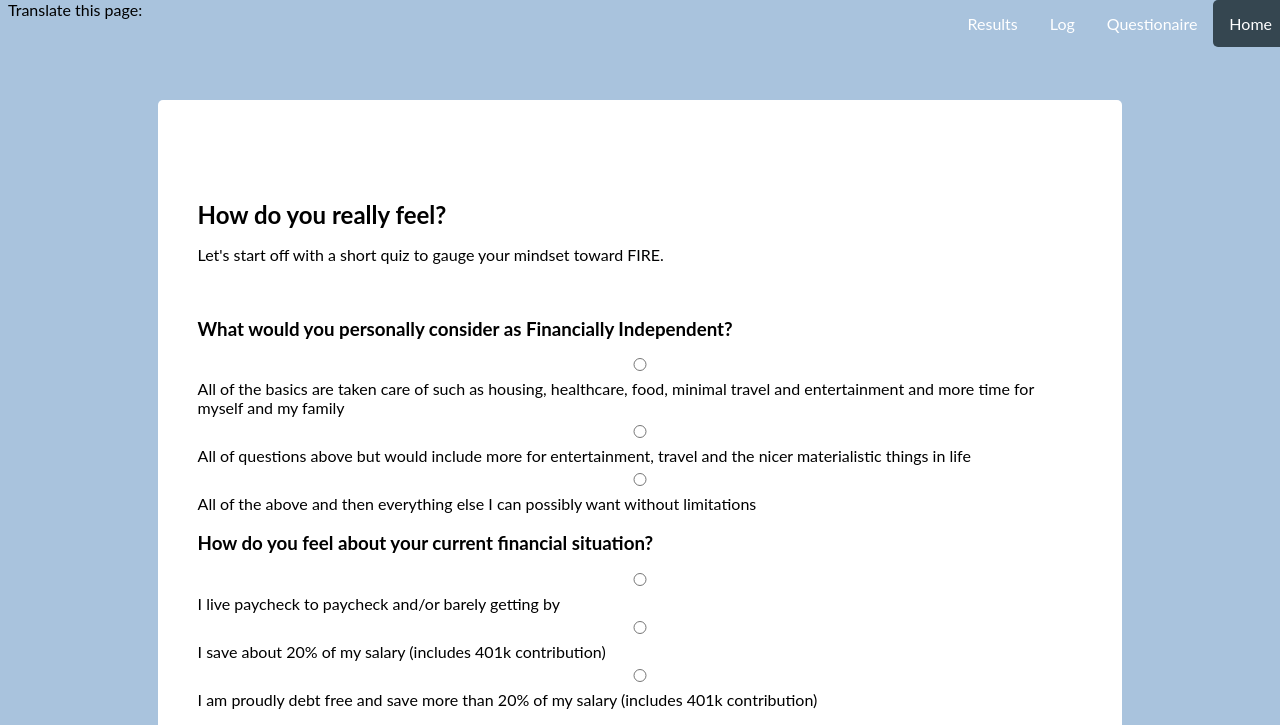
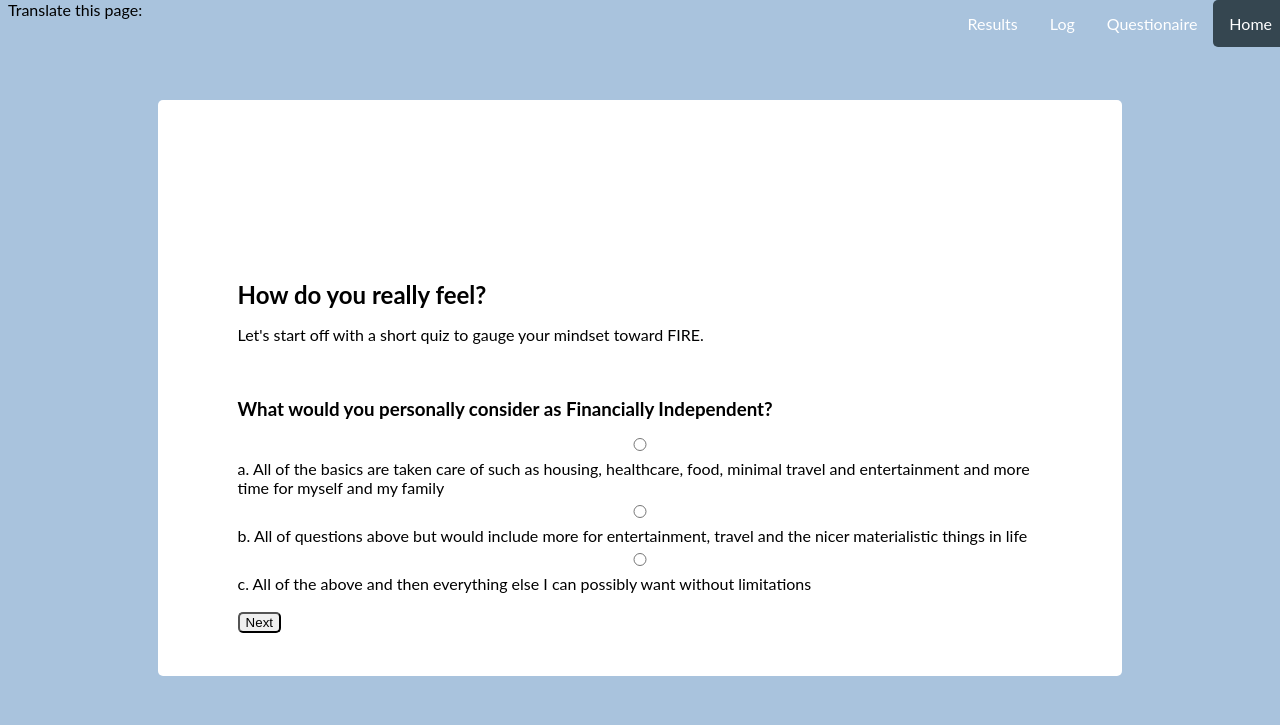
Before and after one commit to louzuniga/FIRE, a website: page public/index.html in a window 1280 px wide. Both pictures are taken after a click on the item "Questionaire". Shown: the top 725 px of the page. Drawn offline with nearby package versions, Linux system fonts and the light colour scheme.

Commit message:
modified questions

```diff
--- a/public/client.js
+++ b/public/client.js
@@ -55,7 +55,7 @@ const loginForm = () => {
 
         // $('.hideme').hide();
         // $('#questionnaire').show();
-        // $('#questionnaire').html(generateQuestions());
+        //
 
         const username = $('.loginUsername').val();
         const password = $('.loginPassword').val();
@@ -123,6 +123,7 @@ $('.signup-nav').click(() => {
         event.preventDefault();
         $('.hideme').hide();
         $('#questions-form').show();
+        $('#questions-form').html(generateQuestions());
     });
 
 
@@ -165,6 +166,8 @@ const watchForm = () => {
     chart();
     logging();
     signupForm();
+    generateQuestions();
+    nextQuestion();
 };
 
 
--- a/public/index.html
+++ b/public/index.html
@@ -25,7 +25,7 @@
                 <li id="results" class="nav-list">
                     <a>Results</a>
                 </li>
-                <li style="float: left;" class="nav-list" id="google-translate"> Translate this page:</li>
+                <li id="google_translate_element" class="nav-list floating-nav"> Translate this page:</li>
             </ul>
         </nav>
     </header>
@@ -85,19 +85,19 @@
     </div>
 
     <!-- questions js-container-->
-        <!-- <div id="questionnaire" class="hidden">
-            <button class="pre-question hidden">Previous</button>
-            <button class="next-button hidden">Next</button>
-        </div> -->
+    <div id="questions-form" class="hideme">
+        <!-- <button class="pre-question">Previous</button>
+        <button class="next-button">Next</button>  -->
+
 
     <!-- Another form of questions -->
-    <div id="questions-form" class="hideme">
+    <!-- <div id="questions-form" class="hideme">
         <h2>How do you really feel?</h2>
         <p>Let's start off with a short quiz to gauge your mindset toward FIRE.</p>
         </br>
-        <form class="questionnaire">
+        <form class="questionnaire"> -->
             <!-- question 1 -->
-            <div class="question">
+            <!-- <div class="question">
             <h3>What would you personally consider as Financially Independent?</h3>
 
             <input type="radio" name="choice" required>
@@ -108,10 +108,10 @@
 
             <input type="radio" name="choice" required>
             <label class="answerChoices">All of the above and then everything else I can possibly want without limitations</label>
-            </div>
+            </div> -->
 
             <!-- question 2 -->
-            <div class="question">
+            <!-- <div class="question">
             <h3>How do you feel about your current financial situation?</h3>
 
             <input type="radio" name="choice" required>
@@ -122,10 +122,10 @@
 
             <input type="radio" name="choice" required>
             <label class="answerChoices">I am proudly debt free and save more than 20% of my salary (includes 401k contribution)</label>
-            </div>
+            </div> -->
 
             <!-- question 3 -->
-            <div class="question">
+            <!-- <div class="question">
             <h3>Are you willing to invest?</h3>
 
             <input type="radio" name="choice" required>
@@ -136,10 +136,10 @@
 
             <input type="radio" name="choice" required>
             <label class="answerChoices">No, I prefer to just keep all my money in my savings and/or CD’s</label>
-            </div>
+            </div> -->
 
             <!-- question 4 -->
-            <div class="question">
+            <!-- <div class="question">
             <h3>Are you willing to optimize your spending and expenses in order to reach your FI?</h3>
 
             <input type="radio" name="choice" required>
@@ -147,10 +147,10 @@
 
             <input type="radio" name="choice" required>
             <label class="answerChoices">No, I can’t identify anything else I can cut back on</label>
-            </div>
+            </div> -->
 
             <!-- question 5 -->
-            <div class="question">
+            <!-- <div class="question">
             <h3>What would you consider wealthy?</h3>
 
             <input type="radio" name="choice" required>
@@ -161,25 +161,25 @@
 
             <input type="radio" name="choice" required>
             <label class="answerChoices">Option b and being able to live freely, travel, and enjoy what I love most in life with cognizant considerations</label>
-            </div>
+            </div> -->
 
             <!-- next & prev buttons -->
-            <div style="overflow:auto;">
-                <div style="float:right;">
+            <!-- <div class="next-prev">
+                <div class="next-prev-float">
                     <button type="button" id="prevBtn" onclick="nextPrev(-1)">Previous</button>
                     <button type="button" id="nextBtn" onclick="nextPrev(1)">Next</button>
                 </div>
-            </div>
+            </div>  -->
 
         <!-- Circles which indicates the steps of the form: -->
-        <div style="text-align:center;margin-top:40px;">
+        <div class="step-circles">
             <span class="step"></span>
             <span class="step"></span>
             <span class="step"></span>
             <span class="step"></span>
             <span class="step"></span>
         </div>
-        </form>
+        <!-- </form> -->
     </div>
 
 
@@ -262,6 +262,7 @@
         </div>
     </footer>
     <!-- <script type="text/javascript"  src="https://translate.google.com/translate_a/element.js?cb=googleTranslateElementInit"></script> -->
+
     <script src="https://code.highcharts.com/highcharts.js"></script>
     <script src="https://code.highcharts.com/modules/exporting.js"></script>
     <script src="https://code.highcharts.com/modules/export-data.js"></script>
--- a/public/questions.js
+++ b/public/questions.js
@@ -2,101 +2,101 @@
 
 
 
-// const questions = [
-//     {
-//         question: 'What would you personally consider as Financially Independent?',
-//         choices: [
-//             'a.	All of the basics are taken care of such as housing, healthcare, food, minimal travel and entertainment and more time for myself and my family',
-//             'b.	All of questions above but would include more for entertainment, travel and the nicer materialistic things in life',
-//             'c.	All of the above and then everything else I can possibly want without limitations',
-//         ],
-//         responses: [
+const questions = [
+    {
+        question: 'What would you personally consider as Financially Independent?',
+        choices: [
+            'a.	All of the basics are taken care of such as housing, healthcare, food, minimal travel and entertainment and more time for myself and my family',
+            'b.	All of questions above but would include more for entertainment, travel and the nicer materialistic things in life',
+            'c.	All of the above and then everything else I can possibly want without limitations',
+        ],
+        responses: [
 
-//         ],
-//     },
-//     {
-//         question:'How do you feel about your current financial situation?',
-//         choices: [
-//             'a.	I live paycheck to paycheck and/or barely getting by',
-//             'b.	I save about 20% of my salary (includes 401k contribution)',
-//             'c.	I am proudly debt free and save more than 20% of my salary (includes 401k contribution)',
-//         ],
-//         responses: [
+        ],
+    },
+    {
+        question:'How do you feel about your current financial situation?',
+        choices: [
+            'a.	I live paycheck to paycheck and/or barely getting by',
+            'b.	I save about 20% of my salary (includes 401k contribution)',
+            'c.	I am proudly debt free and save more than 20% of my salary (includes 401k contribution)',
+        ],
+        responses: [
 
-//         ],
-//     },
-//     {
-//         question:'Are you willing to invest?',
-//         choices: [
-//             'a.	Yes, I understand the turbulent ride, but the historical high returns are worth the risk',
-//             'b.	Somewhat, my risk tolerance is low, and I prefer to invest more in bonds ',
-//             'c.	No, I prefer to just keep all my money in my savings and/or CD’s.',
-//         ],
-//         responses: [
+        ],
+    },
+    {
+        question:'Are you willing to invest?',
+        choices: [
+            'a.	Yes, I understand the turbulent ride, but the historical high returns are worth the risk',
+            'b.	Somewhat, my risk tolerance is low, and I prefer to invest more in bonds ',
+            'c.	No, I prefer to just keep all my money in my savings and/or CD’s.',
+        ],
+        responses: [
 
-//         ],
-//     },
-//     {
-//         question:'Are you willing to optimize your spending and expenses in order to reach your FI?',
-//         choices: [
-//             'a.	Yes, I can identify ways to minimize my spending to my values',
-//             'b.	No, I can’t identify anything else I can cut back on',
-//         ],
-//         responses: [
+        ],
+    },
+    {
+        question:'Are you willing to optimize your spending and expenses in order to reach your FI?',
+        choices: [
+            'a.	Yes, I can identify ways to minimize my spending to my values',
+            'b.	No, I can’t identify anything else I can cut back on',
+        ],
+        responses: [
 
-//         ],
-//     },
-//     {
-//         question:'What would you consider wealthy?',
-//         choices: [
-//             'a.	Having a big house, nice car, designer clothes and shoes and lot of money ',
-//             'b.	Having great friendships and a close relationship with my family',
-//             'c.	Option b and being able to live freely, travel, and enjoy what I love most in life with cognizant considerations',
-//         ],
-//         responses: [
+        ],
+    },
+    {
+        question:'What would you consider wealthy?',
+        choices: [
+            'a.	Having a big house, nice car, designer clothes and shoes and lot of money ',
+            'b.	Having great friendships and a close relationship with my family',
+            'c.	Option b and being able to live freely, travel, and enjoy what I love most in life with cognizant considerations',
+        ],
+        responses: [
 
-//         ],
-//     },
+        ],
+    },
+];
 
-//     // const numberOfQuestions = 0;
-// // const questionsAnswered = 0;
 
-// // const generateQuestions = () => {
-// //     if(questionsAnswered < questions.length) {
-// //         return `<div id="questionnaire">
-// //         <h2>How do you really feel?</h2>
-// //         <p>Let's start off with a short quiz to gauge your mindset toward FIRE.</p>
-// //         </br>
-// //         <h3 class="question">${questions[numberOfQuestions].question}</h3>
-// //         <form class="questions-form">
-// //             <div>
-// //             <input type="radio" name="choice" required>
-// //             <label class="answerChoices">${questions[numberOfQuestions].choices[0]}</label>
-// //             </div>
+const numberOfQuestions = 0;
+const questionsAnswered = 0;
 
-// //             <div>
-// //             <input type="radio" name="choice" required>
-// //             <label class="answerChoices">${questions[numberOfQuestions].choices[1]}</label>
-// //             </div>
+const generateQuestions = () => {
+    if(questionsAnswered < questions.length) {
+        return `<div id="questionnaire">
+        <h2>How do you really feel?</h2>
+        <p>Let's start off with a short quiz to gauge your mindset toward FIRE.</p>
+        </br>
+        <h3 class="question">${questions[numberOfQuestions].question}</h3>
+        <form class="questions-form">
+            <div>
+            <input type="radio" name="choice" required>
+            <label class="answerChoices">${questions[numberOfQuestions].choices[0]}</label>
+            </div>
 
-// //             <div>
-// //             <input type="radio" name="choice" required>
-// //             <label class="answerChoices">${questions[numberOfQuestions].choices[2]}</label>
-// //             </div>
-// //             </br>
-// //             <button class="next-question">Next</button>
-// //         </form>
-// //         </div>`
-// //     };
-// // };
+            <div>
+            <input type="radio" name="choice" required>
+            <label class="answerChoices">${questions[numberOfQuestions].choices[1]}</label>
+            </div>
 
-// // //Question Next Button
-// // const nextQuestion = () => {
-// //     $('.next-question').click(() => {
-// //         questionsAnswered ++;
-// //         $(".numberOfQuestions").text(numberOfQuestions+1);
-// //     });
+            <div>
+            <input type="radio" name="choice" required>
+            <label class="answerChoices">${questions[numberOfQuestions].choices[2]}</label>
+            </div>
+            </br>
+            <button class="next-question">Next</button>
+        </form>
+        </div>`
+    };
+};
 
-// //     generateQuestions();
-// // };
-// ];
+//Question Next Button
+const nextQuestion = () => {
+    $('.next-question').click(() => {
+        questionsAnswered ++;
+        $(".numberOfQuestions").text(numberOfQuestions+1);
+    });
+
+};
--- a/server.js
+++ b/server.js
@@ -61,6 +61,6 @@ mongoose
     .catch(err => console.log(err));
 
 
-const port = process.env.PORT || 8080
+const port = process.env.PORT || 3000
 
 app.listen(port, () => console.log(`App listening on port ${port}`));
```
Also changed, not shown: public/style.css (+15 -0 lines).
